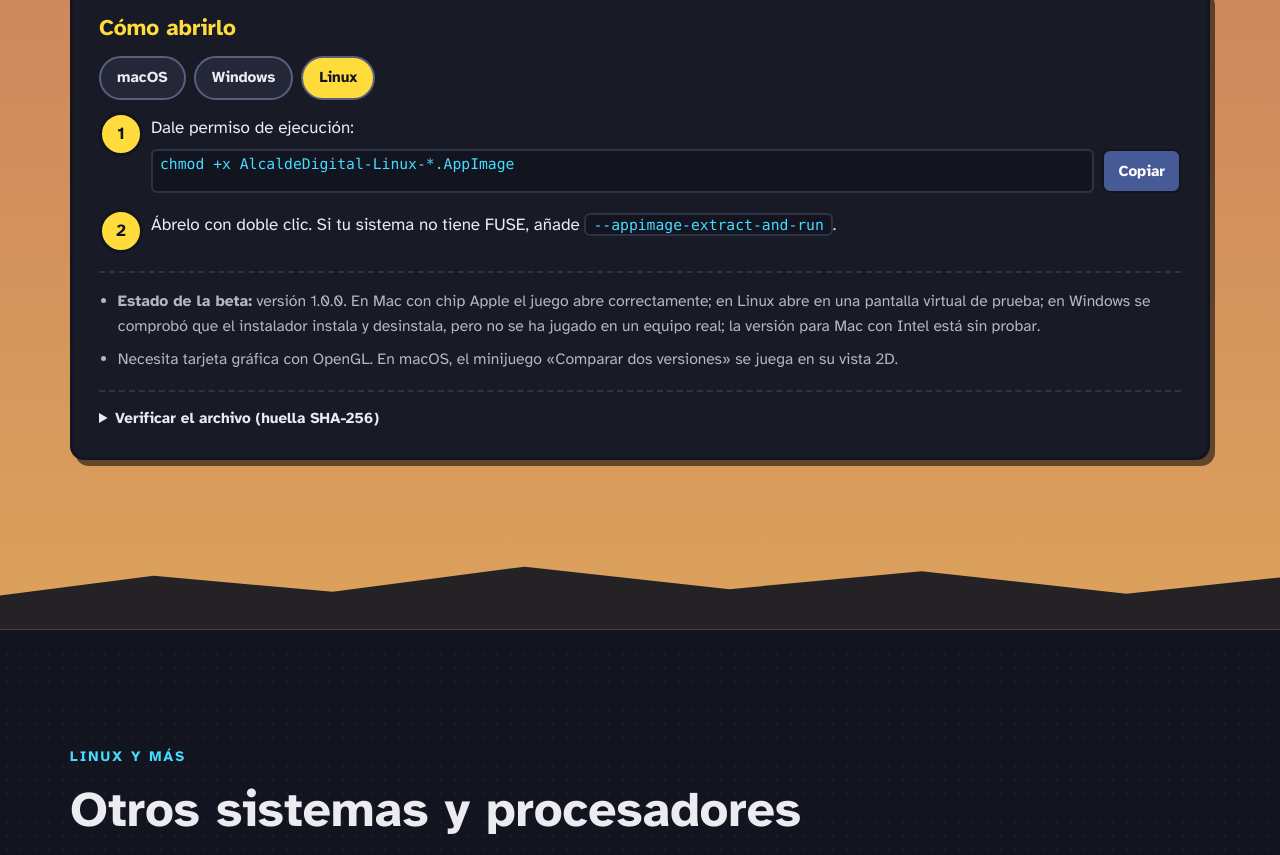
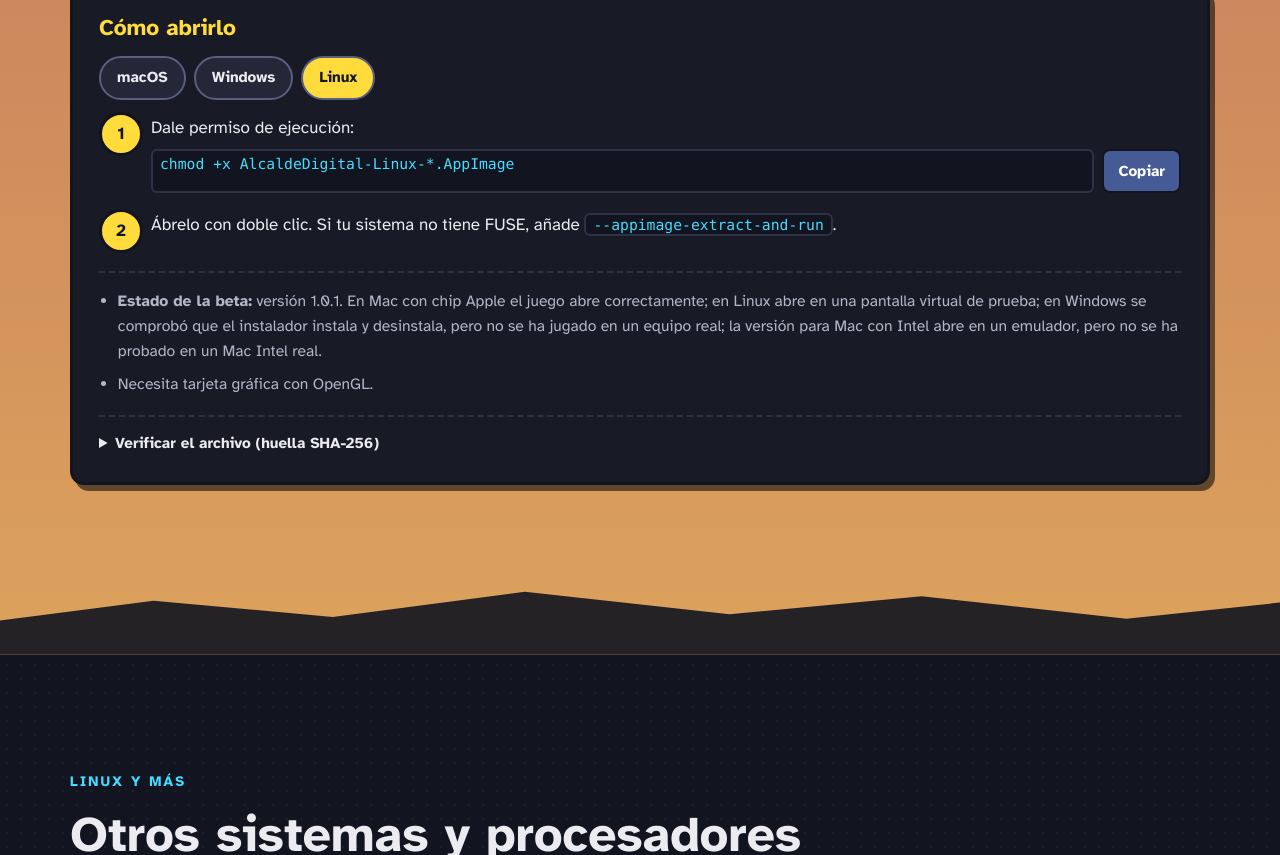
Before and after one commit to DG-AMIR3460/alcalde-digital, a plain HTML site: page index.html in a window 1280 px wide. Shown: the part 8924-9779 px from the top of the page. Drawn offline with Linux system fonts and the light colour scheme.

Commit message:
Versión 1.0.1: Comparar en 3D en Mac y Mac Intel que abre
Co-Authored-By: Claude Sonnet 5.5 <noreply@anthropic.com>

```diff
--- a/index.html
+++ b/index.html
@@ -176,11 +176,11 @@
     <div id="p-lin" role="tabpanel" aria-labelledby="so-lin" class="so-panel" hidden><ol>
       <li>Dale permiso de ejecución:<div class="cmd"><code>chmod +x AlcaldeDigital-Linux-*.AppImage</code><button class="copiar" data-copiar="chmod +x AlcaldeDigital-Linux-*.AppImage" aria-label="Copiar el comando">Copiar</button></div></li>
       <li>Ábrelo con doble clic. Si tu sistema no tiene FUSE, añade <code>--appimage-extract-and-run</code>.</li></ol></div>
-    <ul class="requisitos"><li><strong>Estado de la beta:</strong> versión 1.0.0. En Mac con chip Apple el juego abre correctamente; en Linux abre en una pantalla virtual de prueba; en Windows se comprobó que el instalador instala y desinstala, pero no se ha jugado en un equipo real; la versión para Mac con Intel está sin probar.</li>
-      <li>Necesita tarjeta gráfica con OpenGL. En macOS, el minijuego «Comparar dos versiones» se juega en su vista 2D.</li></ul>
+    <ul class="requisitos"><li><strong>Estado de la beta:</strong> versión 1.0.1. En Mac con chip Apple el juego abre correctamente; en Linux abre en una pantalla virtual de prueba; en Windows se comprobó que el instalador instala y desinstala, pero no se ha jugado en un equipo real; la versión para Mac con Intel abre en un emulador, pero no se ha probado en un Mac Intel real.</li>
+      <li>Necesita tarjeta gráfica con OpenGL.</li></ul>
     <details class="verificar"><summary>Verificar el archivo (huella SHA-256)</summary>
       <p>En macOS: <code>shasum -a 256 archivo</code>. En Windows (PowerShell): <code>Get-FileHash archivo</code>. En Linux: <code>sha256sum archivo</code>.</p>
-      <p class="huella-nombre">macOS, chip Apple · AlcaldeDigital-macOS-arm64.dmg</p><code>7551cf11aae6a33390e0f52f1edf5ec95463c57e7ddfc96321af30a88628b5d7</code><p class="huella-nombre">macOS, Intel · AlcaldeDigital-macOS-x64.dmg</p><code>864756c793c28b84b3fdfe2b059bc4790c32e17d877785456cb28f58da7d7d5e</code><p class="huella-nombre">Windows · AlcaldeDigital-Setup-Windows.exe</p><code>3eb78875a0f8b3ff0eddf6e9ba4776e65ab0105cdfdebb1084afed20a93f1a26</code><p class="huella-nombre">Linux, Intel o AMD · AlcaldeDigital-Linux-x64.AppImage</p><code>f359ab98533f8fa9c1691be4d7fa2bd3aa3e083e5704eecd55cd350ddf203eb2</code><p class="huella-nombre">Linux, ARM · AlcaldeDigital-Linux-arm64.AppImage</p><code>2959a39f38f13a9b5bf167a453f3e9bc13596fdc95d33a8cdee470b42acc17fa</code></details>
+      <p class="huella-nombre">macOS, chip Apple · AlcaldeDigital-macOS-arm64.dmg</p><code>51b3222499e10e0ae5fd26a60239e729cabb97f095f4fe817f72b5a214cfc116</code><p class="huella-nombre">macOS, Intel · AlcaldeDigital-macOS-x64.dmg</p><code>7ae9fe7d94f043b50946050901ae1dfe966aa5a7cafa47e1ae7091cfc2efcbc1</code><p class="huella-nombre">Windows · AlcaldeDigital-Setup-Windows.exe</p><code>3eb78875a0f8b3ff0eddf6e9ba4776e65ab0105cdfdebb1084afed20a93f1a26</code><p class="huella-nombre">Linux, Intel o AMD · AlcaldeDigital-Linux-x64.AppImage</p><code>f359ab98533f8fa9c1691be4d7fa2bd3aa3e083e5704eecd55cd350ddf203eb2</code><p class="huella-nombre">Linux, ARM · AlcaldeDigital-Linux-arm64.AppImage</p><code>2959a39f38f13a9b5bf167a453f3e9bc13596fdc95d33a8cdee470b42acc17fa</code></details>
   </div>
 </div></section>
 
```
